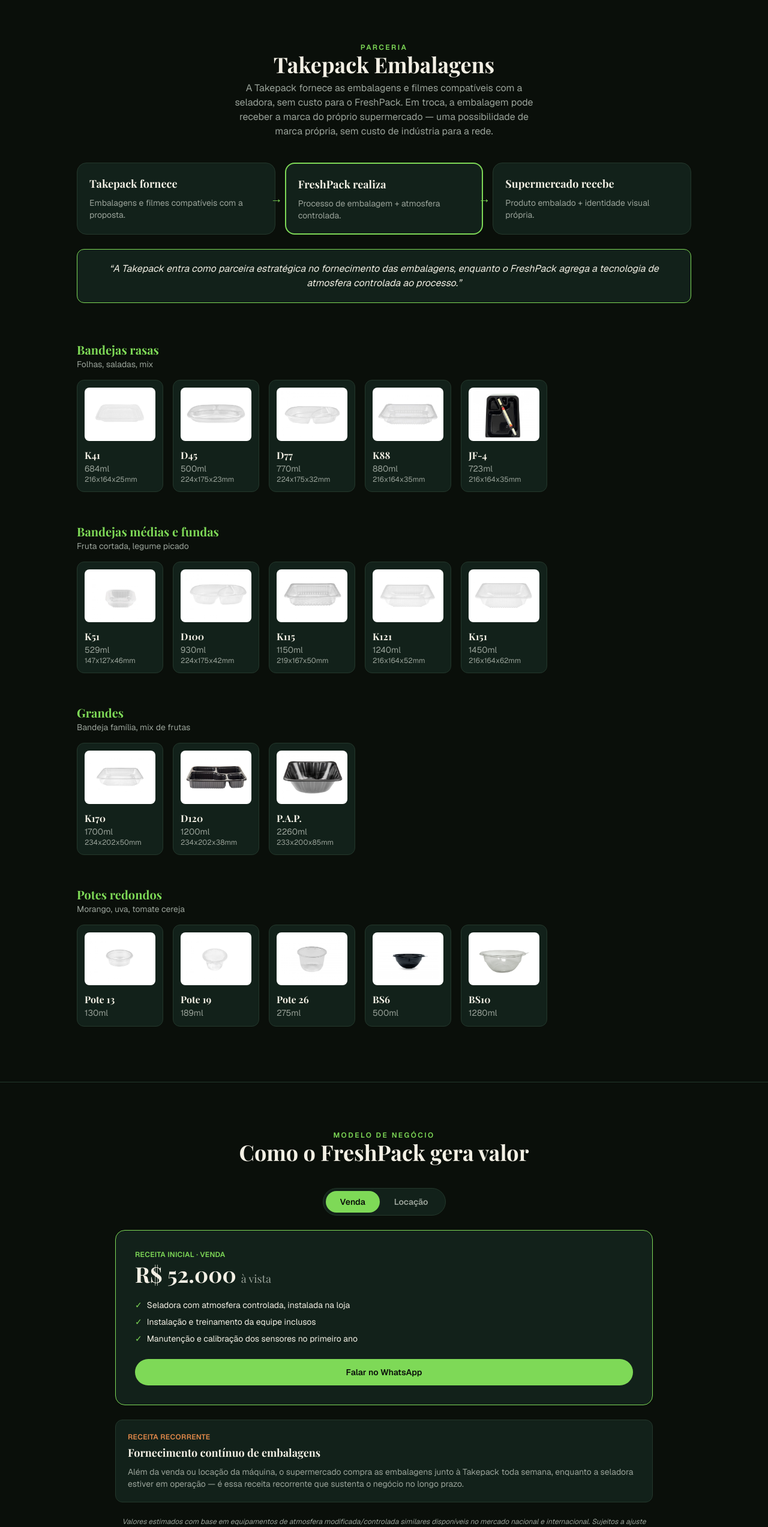
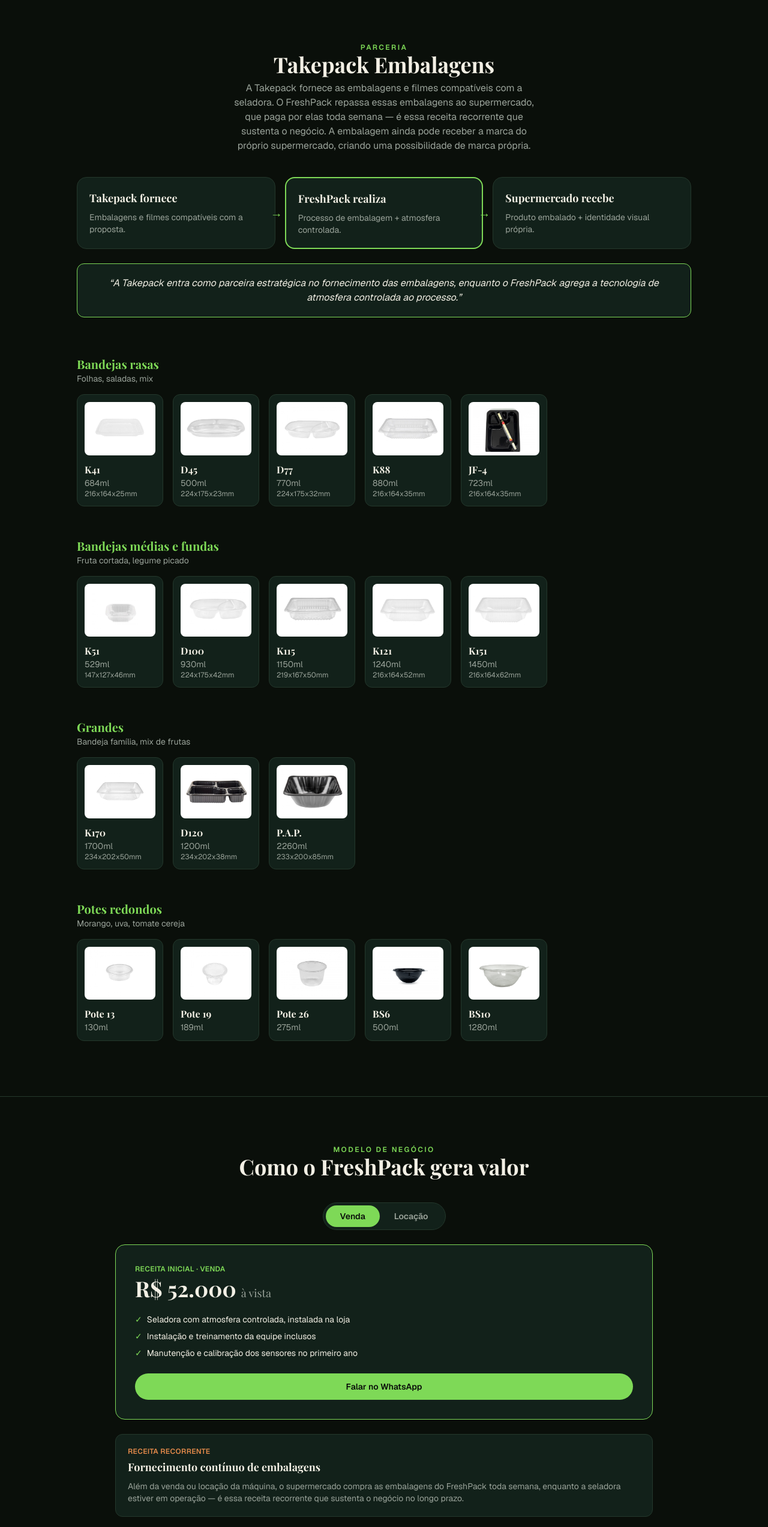
Before and after one commit to TThiagoSSoares/Projeto-Gali, a Next.js app: page / in a window 1280 px wide. Shown: the part 3720-6265 px from the top of the page at 60% size. Built offline with nearby package versions, Linux system fonts and the light colour scheme; a web font is replaced by a local one.

Commit message:
Fix: supermarket does pay for packaging (recurring revenue), remove incorrect 'free' framing

```diff
--- a/src/data/embalagens.ts
+++ b/src/data/embalagens.ts
@@ -4,7 +4,7 @@
   nome: "Takepack Embalagens",
   papel: "Fornece a embalagem",
   modelo:
-    "A Takepack fornece as embalagens e filmes compatíveis com a seladora, sem custo para o FreshPack. Em troca, a embalagem pode receber a marca do próprio supermercado — uma possibilidade de marca própria, sem custo de indústria para a rede.",
+    "A Takepack fornece as embalagens e filmes compatíveis com a seladora. O FreshPack repassa essas embalagens ao supermercado, que paga por elas toda semana — é essa receita recorrente que sustenta o negócio. A embalagem ainda pode receber a marca do próprio supermercado, criando uma possibilidade de marca própria.",
   citacao:
     "A Takepack entra como parceira estratégica no fornecimento das embalagens, enquanto o FreshPack agrega a tecnologia de atmosfera controlada ao processo.",
 };
--- a/src/data/negocio.ts
+++ b/src/data/negocio.ts
@@ -38,7 +38,7 @@
 export const receitaRecorrente = {
   titulo: "Fornecimento contínuo de embalagens",
   texto:
-    "Além da venda ou locação da máquina, o supermercado compra as embalagens junto à Takepack toda semana, enquanto a seladora estiver em operação — é essa receita recorrente que sustenta o negócio no longo prazo.",
+    "Além da venda ou locação da máquina, o supermercado compra as embalagens do FreshPack toda semana, enquanto a seladora estiver em operação — é essa receita recorrente que sustenta o negócio no longo prazo.",
 };
 
 export const disclaimer =
```
